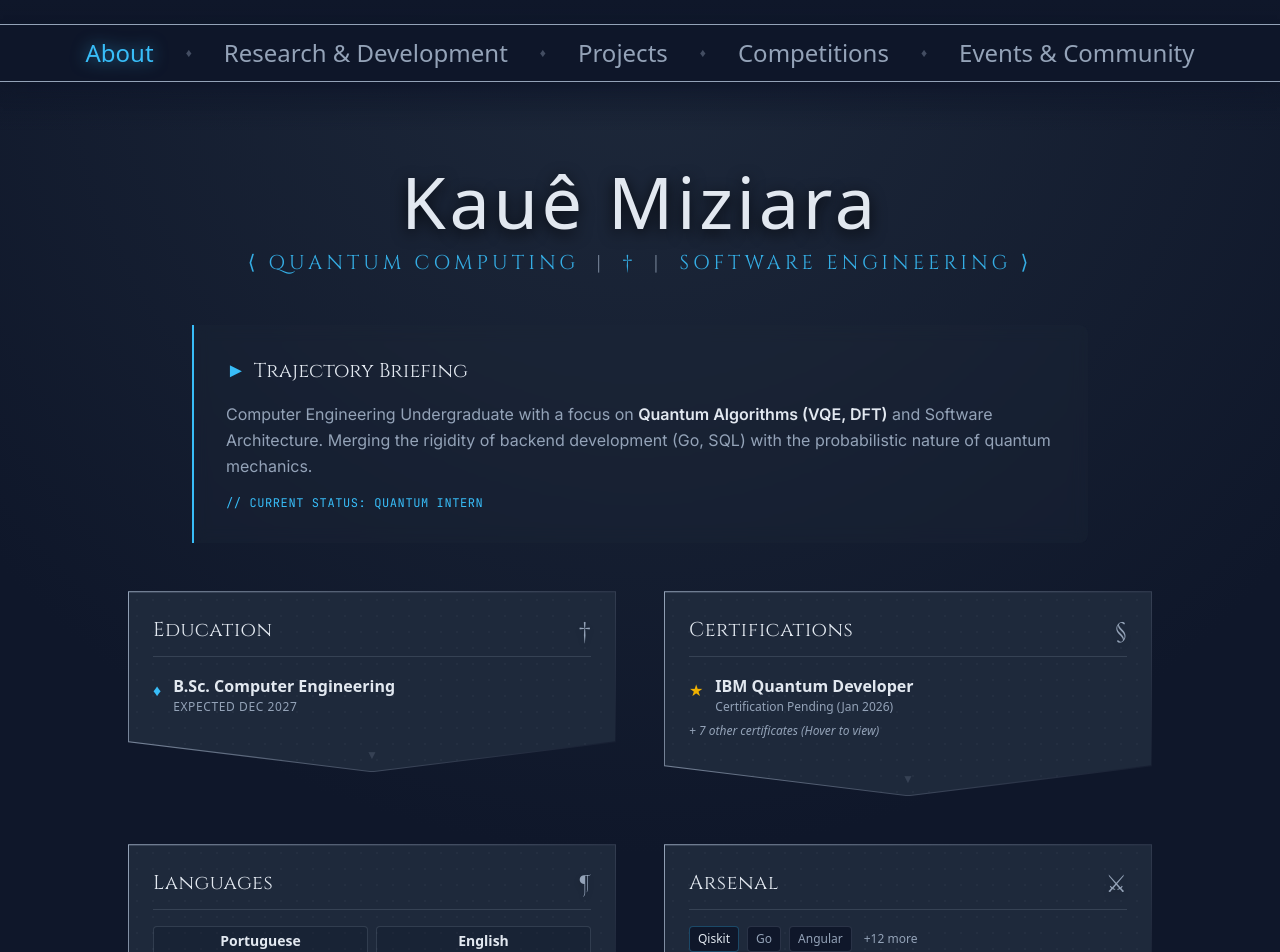
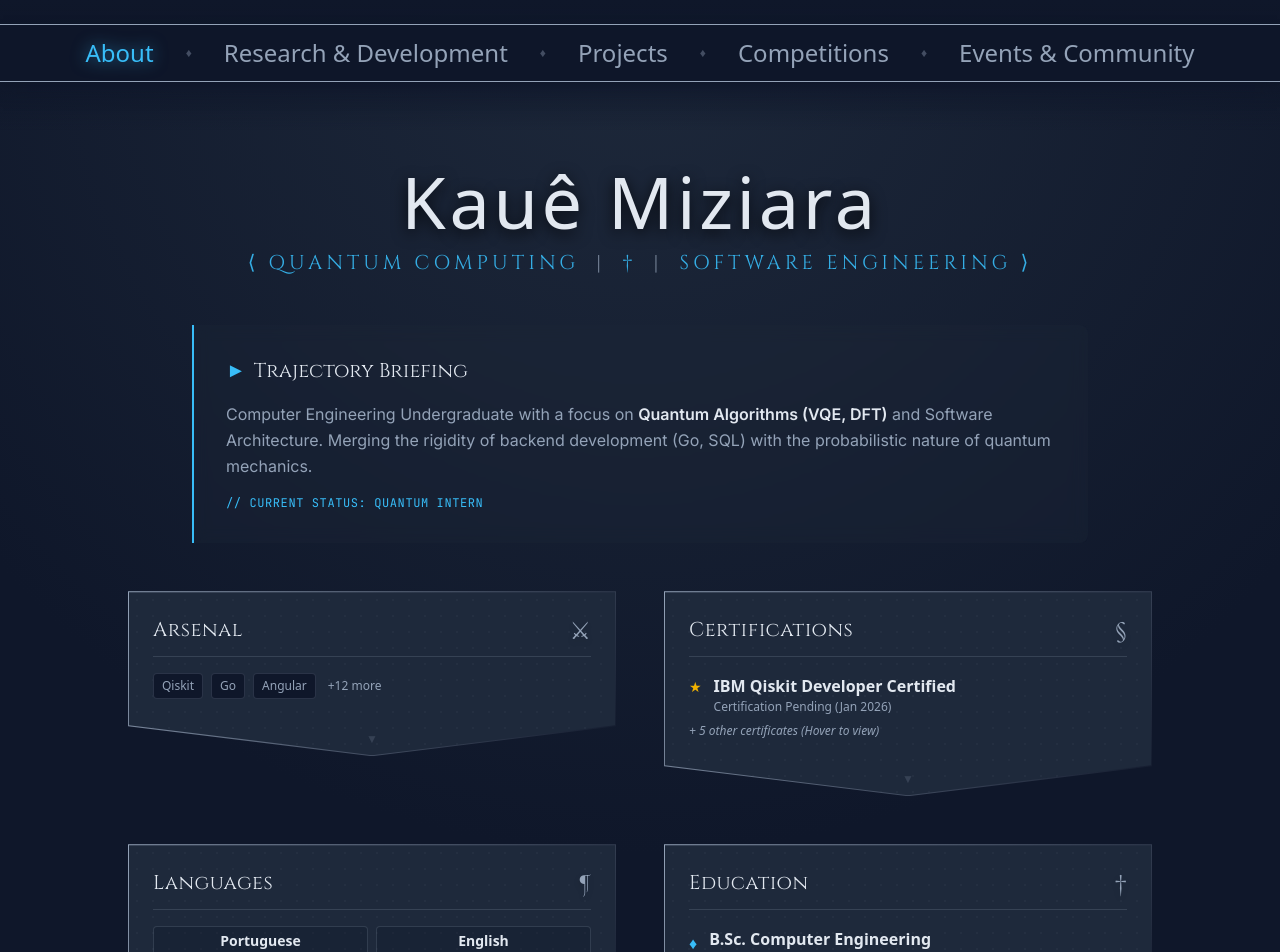
Before and after one commit to KaueMiziara/portfolio, an Angular app: page / in a window 1280 px wide. Shown: the top 952 px of the page. Built offline with nearby package versions, Linux system fonts and the light colour scheme; a web font is replaced by a local one.

Commit message:
refactor: extract certification logic to retrieve from a datasource

```diff
--- /dev/null
+++ b/src/app/core/data/certifications.data.ts
@@ -0,0 +1,54 @@
+import { Certification } from '../models/certification.model';
+
+export const CERTIFICATIONS_DATA: Certification[] = [
+  {
+    title: 'IBM Qiskit Developer Certified',
+    issuer: 'IBM Quantum',
+    date: 'Certification Pending (Jan 2026)',
+    type: 'Certification',
+    highlight: true,
+    icon: '★',
+    iconColor: 'text-yellow-500',
+  },
+  {
+    title: 'Qiskit Global Summer School 25',
+    issuer: 'IBM Quantum',
+    date: '2025 (Excellence)',
+    type: 'Summer School',
+    highlight: false,
+    icon: '♦',
+    iconColor: 'text-rune-blue',
+  },
+  {
+    title: 'Qiskit Global Summer School 24',
+    issuer: 'IBM Quantum',
+    date: '2024 (Participation)',
+    type: 'Summer School',
+    icon: '♦',
+    iconColor: 'text-rune-blue',
+  },
+  {
+    title: 'Quantum Machine Learning',
+    issuer: 'IBM Learning Badge',
+    date: 'Advanced',
+    type: 'Badge',
+    icon: '►',
+    iconColor: 'text-chainmail',
+  },
+  {
+    title: 'Qiskit Foundations',
+    issuer: 'IBM Learning Badge',
+    date: 'Intermediate',
+    type: 'Badge',
+    icon: '►',
+    iconColor: 'text-chainmail',
+  },
+  {
+    title: 'Backend Engineering',
+    issuer: 'Alura / Oracle ONE',
+    date: 'Completed',
+    type: 'Certification',
+    icon: '►',
+    iconColor: 'text-chainmail',
+  },
+];
--- /dev/null
+++ b/src/app/core/models/certification.model.ts
@@ -0,0 +1,10 @@
+export interface Certification {
+  title: string;
+  issuer: string;
+  date: string;
+  type: 'Certification' | 'Badge' | 'Degree' | 'Summer School';
+
+  highlight?: boolean;
+  icon?: string;
+  iconColor?: string;
+}
--- a/src/app/features/about/about.html
+++ b/src/app/features/about/about.html
@@ -1,15 +1,12 @@
 <section class="animate-fade-in space-y-12 pb-12">
-  <!-- === 1. HERO SECTION === -->
+  <!-- === HERO SECTION === -->
   <div class="hero">
     <h1>Kauê Miziara</h1>
     <div class="hero-subtitle">
-      <!-- Mobile Layout: Stacked & Split -->
       <div class="md:hidden flex flex-col gap-2">
         <span>&lang; Quantum Computing &rang;</span>
         <span>&lang; Software Engineering &rang;</span>
       </div>
-
-      <!-- Desktop Layout: Single Line with Dagger -->
       <div class="hidden md:block">
         &lang; Quantum Computing <span class="text-chainmail mx-2">|</span> &dagger;
         <span class="text-chainmail mx-2">|</span> Software Engineering &rang;
@@ -17,7 +14,7 @@
     </div>
   </div>
 
-  <!-- === 2. TRAJECTORY BRIEFING === -->
+  <!-- === TRAJECTORY BRIEFING === -->
   <div
     class="max-w-4xl mx-auto bg-armor-plate/30 border-l-2 border-rune-blue p-6 md:p-8 rounded-r-lg backdrop-blur-sm"
   >
@@ -35,92 +32,91 @@
     </p>
   </div>
 
-  <!-- === 3. THE SHIELD GRID === -->
+  <!-- === SHIELD GRID === -->
   <div
     class="grid grid-cols-1 md:grid-cols-2 gap-8 md:gap-12 max-w-5xl mx-auto px-2 md:px-0 items-start"
   >
-    <!-- CARD: EDUCATION -->
-    <app-quantum-card title="Education" icon="†">
-      <div class="flex items-start gap-3">
-        <div class="mt-1 text-rune-blue">♦</div>
-        <div>
-          <div class="text-polished-silver font-bold">B.Sc. Computer Engineering</div>
-          <div class="text-xs text-chainmail uppercase tracking-wider">Expected Dec 2027</div>
-        </div>
+    <!-- CARD: ARSENAL -->
+    <app-quantum-card title="Arsenal" icon="⚔">
+      <div class="flex flex-wrap gap-2 mb-2">
+        <span class="tag-pill text-polished-silver border-rune-blue/30">Qiskit</span>
+        <span class="tag-pill">Go</span>
+        <span class="tag-pill">Angular</span>
+        <span class="text-xs text-chainmail self-center ml-1">+12 more</span>
       </div>
 
       <div details>
-        <div class="max-h-48 overflow-y-auto pr-2 space-y-4 mt-2">
+        <div class="max-h-48 overflow-y-auto pr-2 custom-scrollbar space-y-4 mt-2">
           <div>
-            <div class="text-sm text-polished-silver font-semibold">Undergraduate Researcher</div>
-            <div class="text-xs text-chainmail">Scientific Initiation (2025 - Present)</div>
-            <p class="text-xs text-chainmail/80 mt-1">
-              "Quantum Neural Networks for Medical Imaging"
-            </p>
+            <h4 class="text-xs font-tech text-rune-blue uppercase tracking-wider mb-2">
+              Quantum Computing
+            </h4>
+            <div class="flex flex-wrap gap-2">
+              <span class="tag-pill">Qiskit (IBM)</span>
+              <span class="tag-pill">PennyLane</span>
+              <span class="tag-pill">CUDA-Q</span>
+              <span class="tag-pill">Stim</span>
+              <span class="tag-pill">PyQuil</span>
+            </div>
           </div>
           <div>
-            <div class="text-sm text-polished-silver font-semibold">Academic Exchange</div>
-            <div class="text-xs text-chainmail">Planned for 2026</div>
-            <p class="text-xs text-chainmail/80 mt-1">
-              Seeking placement in DACH region (Germany/Switzerland/Austria).
-            </p>
+            <h4 class="text-xs font-tech text-rune-blue uppercase tracking-wider mb-2">
+              Backend & Systems
+            </h4>
+            <div class="flex flex-wrap gap-2">
+              <span class="tag-pill">Go (Golang)</span>
+              <span class="tag-pill">Python</span>
+              <span class="tag-pill">Node.js</span>
+              <span class="tag-pill">PostgreSQL</span>
+              <span class="tag-pill">Redis</span>
+              <span class="tag-pill">Docker</span>
+            </div>
+          </div>
+          <div>
+            <h4 class="text-xs font-tech text-rune-blue uppercase tracking-wider mb-2">Frontend</h4>
+            <div class="flex flex-wrap gap-2">
+              <span class="tag-pill">Angular</span>
+              <span class="tag-pill">Tailwind CSS</span>
+              <span class="tag-pill">TypeScript</span>
+              <span class="tag-pill">React</span>
+            </div>
           </div>
         </div>
       </div>
     </app-quantum-card>
 
-    <!-- CARD: CERTIFICATES -->
+    <!-- CARD: CERTIFICATIONS -->
     <app-quantum-card title="Certifications" icon="§">
-      <div class="flex items-start gap-3 mb-2">
-        <div class="mt-1 text-yellow-500">★</div>
-        <div>
-          <div class="text-polished-silver font-bold">IBM Quantum Developer</div>
-          <div class="text-xs text-chainmail">Certification Pending (Jan 2026)</div>
-        </div>
-      </div>
-      <div class="text-xs text-chainmail italic">+ 7 other certificates (Hover to view)</div>
-
-      <div details>
-        <div class="max-h-48 overflow-y-auto pr-2 space-y-3 mt-2">
-          <div class="flex gap-2">
-            <span class="text-rune-blue text-xs mt-0.5">►</span>
+      <!-- Visible: Highlighted Items Only -->
+      <div class="space-y-3 mb-2">
+        @for (cert of highlightedCerts(); track cert.title) {
+          <div class="flex items-start gap-3">
+            <div class="mt-1 text-sm" [class]="cert.iconColor">{{ cert.icon }}</div>
             <div>
-              <div class="text-sm text-polished-silver">Qiskit Global Summer School</div>
-              <div class="text-xs text-chainmail">IBM Quantum • 2025 (Excellence)</div>
+              <div class="text-polished-silver font-bold">{{ cert.title }}</div>
+              <div class="text-xs text-chainmail">{{ cert.date }}</div>
             </div>
           </div>
+        }
+      </div>
 
-          <div class="flex gap-2">
-            <span class="text-rune-blue text-xs mt-0.5">►</span>
-            <div>
-              <div class="text-sm text-polished-silver">Qiskit Global Summer School</div>
-              <div class="text-xs text-chainmail">IBM Quantum • 2024 (Participation)</div>
+      <!-- Count hint -->
+      <div class="text-xs text-chainmail italic">
+        + {{ allCerts().length - highlightedCerts().length }} other certificates (Hover to view)
+      </div>
+
+      <!-- Details: Full Scrollable List -->
+      <div details>
+        <div class="max-h-48 overflow-y-auto pr-2 custom-scrollbar space-y-3 mt-2">
+          @for (cert of allCerts(); track cert.title) {
+            <div class="flex gap-2">
+              <span class="text-xs mt-0.5" [class]="cert.iconColor">{{ cert.icon }}</span>
+              <div>
+                <div class="text-sm text-polished-silver">{{ cert.title }}</div>
+                <div class="text-xs text-chainmail">{{ cert.issuer }} • {{ cert.date }}</div>
+              </div>
             </div>
-          </div>
-
-          <div class="flex gap-2">
-            <span class="text-chainmail text-xs mt-0.5">►</span>
-            <div>
-              <div class="text-sm text-polished-silver">Quantum Machine Learning</div>
-              <div class="text-xs text-chainmail">IBM Learning Badge • Advanced</div>
-            </div>
-          </div>
-
-          <div class="flex gap-2">
-            <span class="text-chainmail text-xs mt-0.5">►</span>
-            <div>
-              <div class="text-sm text-polished-silver">Qiskit Foundations</div>
-              <div class="text-xs text-chainmail">IBM Learning Badge • Intermediate</div>
-            </div>
-          </div>
-
-          <div class="flex gap-2">
-            <span class="text-chainmail text-xs mt-0.5">►</span>
-            <div>
-              <div class="text-sm text-polished-silver">Backend Engineering</div>
-              <div class="text-xs text-chainmail">Alura / Oracle ONE</div>
-            </div>
-          </div>
+          }
         </div>
       </div>
     </app-quantum-card>
@@ -139,27 +135,23 @@
       </div>
 
       <div details>
-        <div class="max-h-48 overflow-y-auto pr-2 space-y-2 mt-3">
+        <div class="max-h-48 overflow-y-auto pr-2 custom-scrollbar space-y-2 mt-3">
           <div class="flex justify-between items-center border-b border-chainmail/10 pb-1">
             <span class="text-sm text-polished-silver">Portuguese</span>
             <span class="text-xs text-rune-blue">Native</span>
           </div>
-
           <div class="flex justify-between items-center border-b border-chainmail/10 pb-1">
             <span class="text-sm text-polished-silver">English</span>
             <span class="text-xs text-rune-blue">C1 (Advanced)</span>
           </div>
-
           <div class="flex justify-between items-center border-b border-chainmail/10 pb-1">
             <span class="text-sm text-polished-silver">Spanish</span>
             <span class="text-xs text-rune-blue">B2 (Advanced)</span>
           </div>
-
           <div class="flex justify-between items-center border-b border-chainmail/10 pb-1">
             <span class="text-sm text-polished-silver">German</span>
             <span class="text-xs text-yellow-500">A2 (Active Learner)</span>
           </div>
-
           <div
             class="flex justify-between items-center border-b border-chainmail/10 pb-1 opacity-75"
           >
@@ -170,61 +162,30 @@
       </div>
     </app-quantum-card>
 
-    <!-- CARD: ARSENAL -->
-    <app-quantum-card title="Arsenal" icon="⚔">
-      <div class="flex flex-wrap gap-2 mb-2">
-        <span
-          class="px-2 py-1 bg-void-navy border border-rune-blue/30 rounded text-xs text-polished-silver"
-          >Qiskit</span
-        >
-        <span
-          class="px-2 py-1 bg-void-navy border border-chainmail/20 rounded text-xs text-chainmail"
-          >Go</span
-        >
-        <span
-          class="px-2 py-1 bg-void-navy border border-chainmail/20 rounded text-xs text-chainmail"
-          >Angular</span
-        >
-        <span class="text-xs text-chainmail self-center ml-1">+12 more</span>
+    <!-- CARD: EDUCATION -->
+    <app-quantum-card title="Education" icon="†">
+      <div class="flex items-start gap-3">
+        <div class="mt-1 text-rune-blue">♦</div>
+        <div>
+          <div class="text-polished-silver font-bold">B.Sc. Computer Engineering</div>
+          <div class="text-xs text-chainmail uppercase tracking-wider">Expected Dec 2027</div>
+        </div>
       </div>
-
       <div details>
-        <div class="max-h-48 overflow-y-auto pr-2 space-y-4 mt-2">
+        <div class="max-h-48 overflow-y-auto pr-2 custom-scrollbar space-y-4 mt-2">
           <div>
-            <h4 class="text-xs font-tech text-rune-blue uppercase tracking-wider mb-2">
-              Quantum Computing
-            </h4>
-            <div class="flex flex-wrap gap-2">
-              <span class="tag-pill">Qiskit (IBM)</span>
-              <span class="tag-pill">PennyLane (Xanadu)</span>
-              <span class="tag-pill">CUDA-Q (NVIDIA)</span>
-              <span class="tag-pill">Stim</span>
-              <span class="tag-pill">PyQuil</span>
-            </div>
+            <div class="text-sm text-polished-silver font-semibold">Undergraduate Researcher</div>
+            <div class="text-xs text-chainmail">Scientific Initiation (2025 - Present)</div>
+            <p class="text-xs text-chainmail/80 mt-1">
+              "Quantum Neural Networks for Medical Imaging"
+            </p>
           </div>
-
           <div>
-            <h4 class="text-xs font-tech text-rune-blue uppercase tracking-wider mb-2">
-              Backend & Systems
-            </h4>
-            <div class="flex flex-wrap gap-2">
-              <span class="tag-pill">Go (Golang)</span>
-              <span class="tag-pill">Python</span>
-              <span class="tag-pill">Node.js</span>
-              <span class="tag-pill">PostgreSQL</span>
-              <span class="tag-pill">Redis</span>
-              <span class="tag-pill">Docker</span>
-            </div>
-          </div>
-
-          <div>
-            <h4 class="text-xs font-tech text-rune-blue uppercase tracking-wider mb-2">Frontend</h4>
-            <div class="flex flex-wrap gap-2">
-              <span class="tag-pill">Angular</span>
-              <span class="tag-pill">Tailwind CSS</span>
-              <span class="tag-pill">TypeScript</span>
-              <span class="tag-pill">React</span>
-            </div>
+            <div class="text-sm text-polished-silver font-semibold">Academic Exchange</div>
+            <div class="text-xs text-chainmail">Planned for 2026</div>
+            <p class="text-xs text-chainmail/80 mt-1">
+              Seeking placement in DACH region (Germany/Switzerland/Austria).
+            </p>
           </div>
         </div>
       </div>
--- a/src/app/features/about/about.ts
+++ b/src/app/features/about/about.ts
@@ -1,5 +1,6 @@
-import { Component } from '@angular/core';
+import { Component, computed, inject } from '@angular/core';
 import { QuantumCard } from '../../shared/components/quantum-card/quantum-card';
+import { CertificationService } from '../../core/services/certification.service';
 
 @Component({
   selector: 'app-about',
@@ -7,4 +8,9 @@ import { QuantumCard } from '../../shared/components/quantum-card/quantum-card';
   templateUrl: './about.html',
   styleUrl: './about.css',
 })
-export class About {}
+export class About {
+  private certService = inject(CertificationService);
+
+  allCerts = this.certService.certifications;
+  highlightedCerts = computed(() => this.allCerts().filter((c) => c.highlight));
+}
```
Also changed, not shown: src/app/core/services/certification.service.ts (added, +11 -0 lines).
